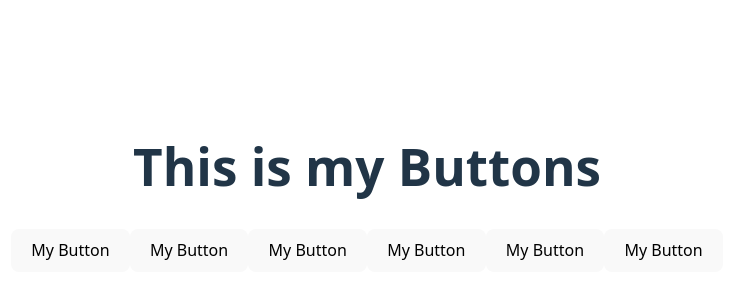
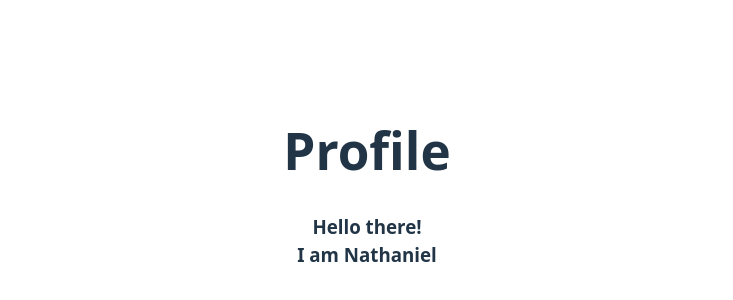
Before and after one commit to 1504-miguel/appdev1, a React (Vite) app in the folder react-quickstart/: page / in a window 1280 px wide. Shown: the part 212-512 px from the top of the page, without its empty margins (273-1006 px from the left). Built offline with nearby package versions, Linux system fonts and the light colour scheme.

Commit message:
Done writing markup with JSX

```diff
--- a/react-quickstart/src/App.jsx
+++ b/react-quickstart/src/App.jsx
@@ -1,26 +1,12 @@
 import './App.css'
 
-function MyButtons() {
-
+function Profile() {
   return (
     <>
-      <button>My Button</button>
-      <button>My Button</button>
-      <button>My Button</button>
-      <button>My Button</button>
-      <button>My Button</button>
-      <button>My Button</button>
+    <h1>Profile</h1>
+    <h3>Hello there! <br/> I am Nathaniel</h3>
     </>
   )
 }
 
-function App(){
-return (
-  <div>
-    <h1> This is my Buttons</h1>
-    <MyButtons/>
-  </div>
-)
-}
-
-export default App
+export default Profile
```
